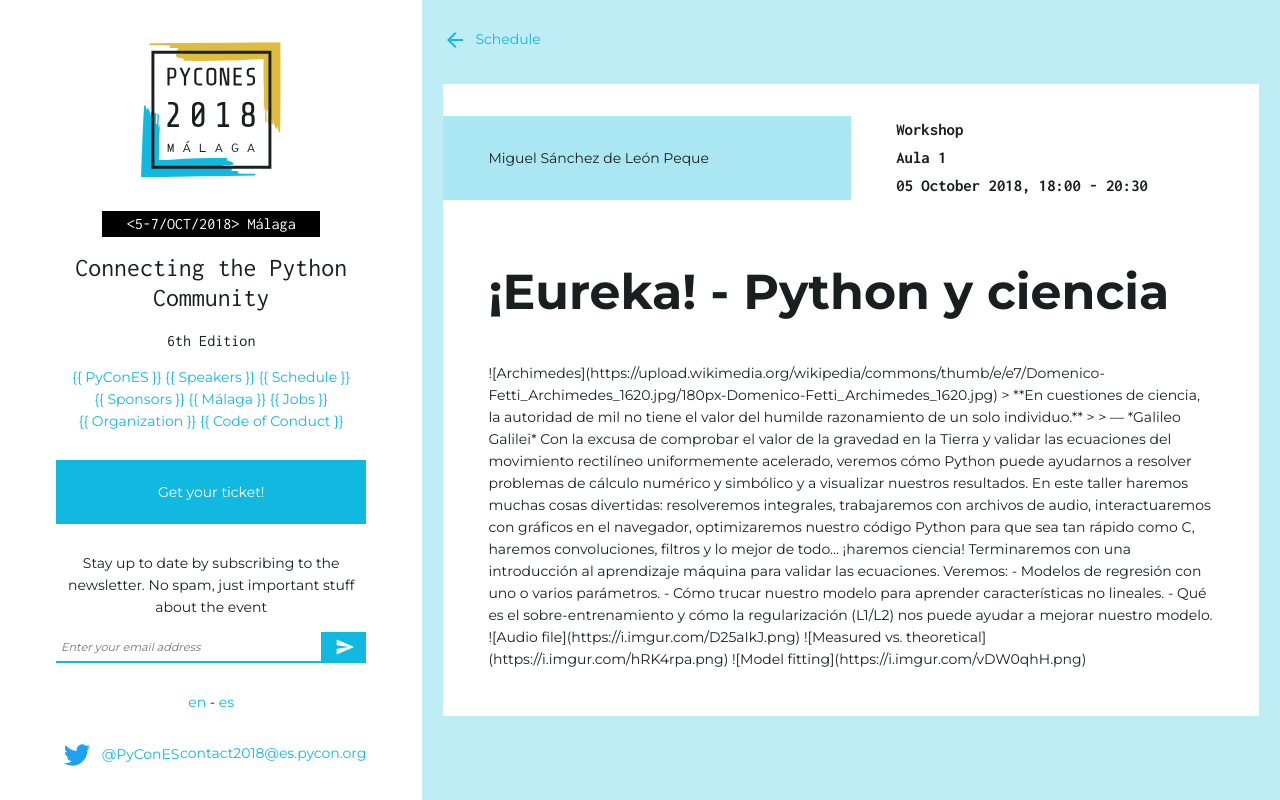
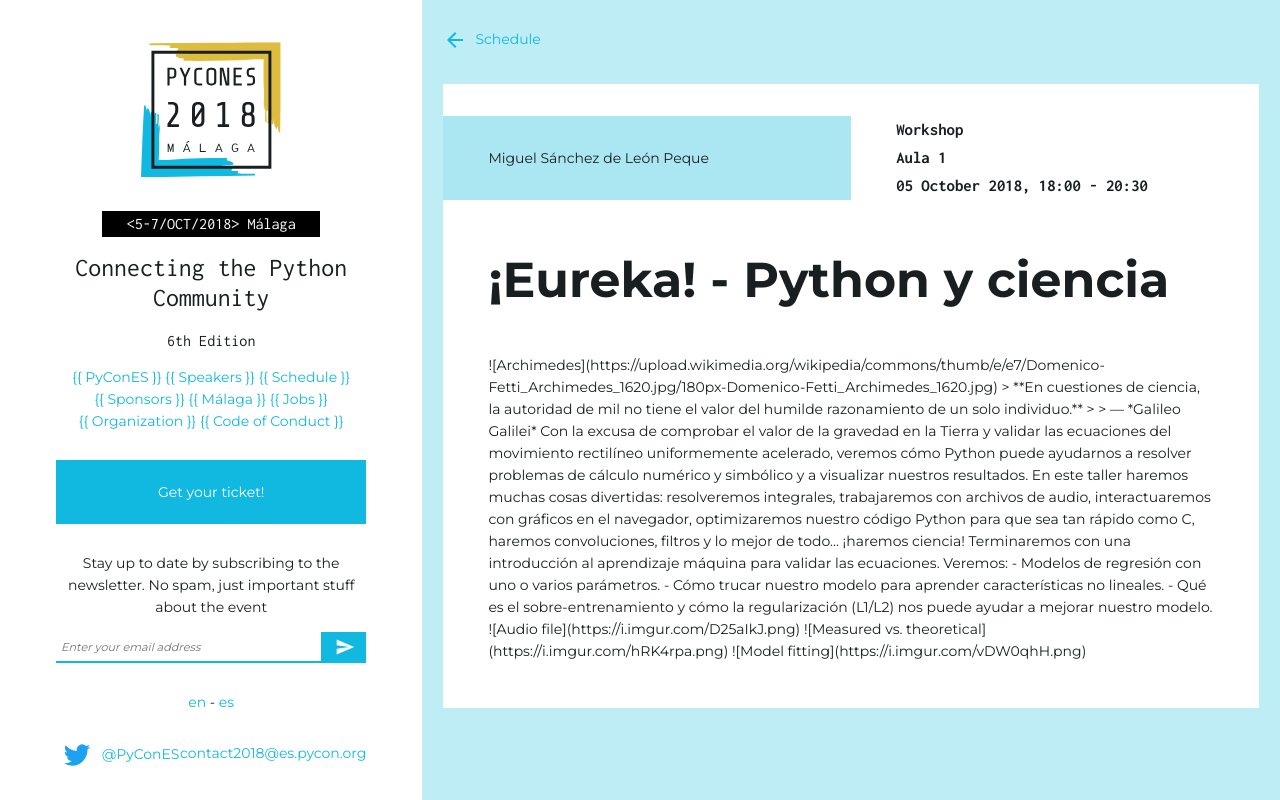
Before and after one commit to python-spain/PyConES-2018, a Django app: a page that uses web/templates/details/talk.html in a window 1280 px wide. Run offline with Django 3.2, Linux system fonts and the light colour scheme; style sheets or scripts are compiled from the project's sources; some libraries are stand-ins or nearby versions.

Commit message:
fix titles in markdown

```diff
--- a/web/static/web/scss/talk-detail.scss
+++ b/web/static/web/scss/talk-detail.scss
@@ -9,12 +9,12 @@
   .section__content {
     max-width: 60rem;
   }
-  h1 {
+  &__title {
     font-size: 3.5rem;
     line-height: 4rem;
     font-weight: $bold;
     font-family: $baseFontFamily;
-    margin-bottom: 3rem;
+    margin: 20px 45px 0;
   }
   &__back {
     color: $blue;
@@ -65,6 +65,13 @@
   }
   &__description {
     padding: 32px 45px;
+    h1, h2, h3, h4, h5, h6 {
+      margin: 40px 0 20px;
+      font-size: 1.2rem;
+      font-weight: $bold;
+      line-height: 1.4rem;
+      font-family: $baseFontFamily;
+    }
     img {
       max-width: 100%;
       height: auto;
--- a/web/templates/details/talk.html
+++ b/web/templates/details/talk.html
@@ -29,8 +29,8 @@
                         <p>{{ day|date:"d F Y" }}, {{ start }} - {{ end }}</p>
                     </div>
                 </div>
+                <h1 class="talk-details__title">{{ title }}</h1>
                 <div class="talk-details__description">
-                    <h1>{{ title }}</h1>
                     {% autoescape off %}
                         <p>{{ description|apply_markup:"markdown" }}</p>
 {#                        {% if notes %}#}
```
